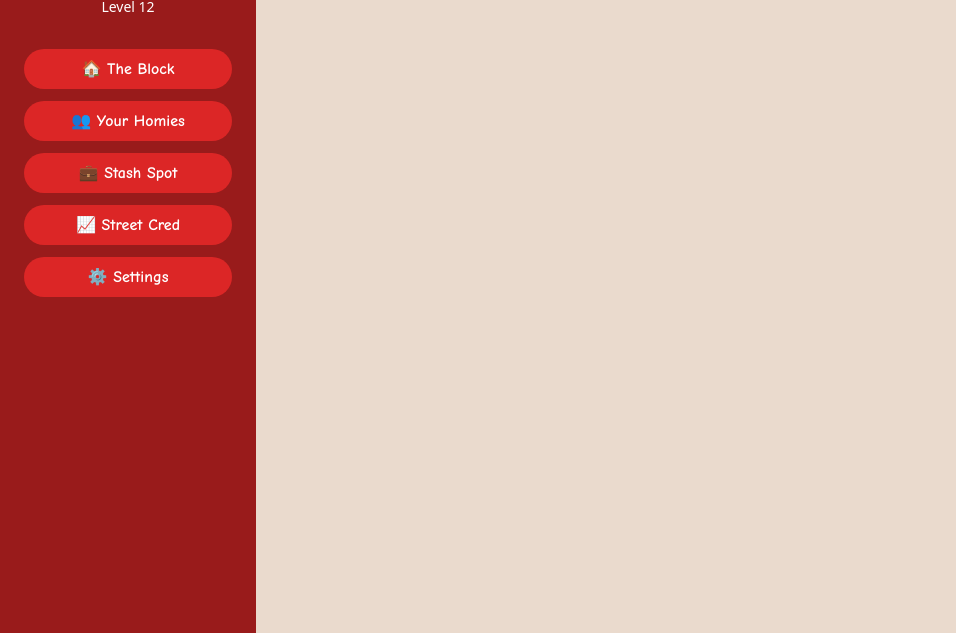
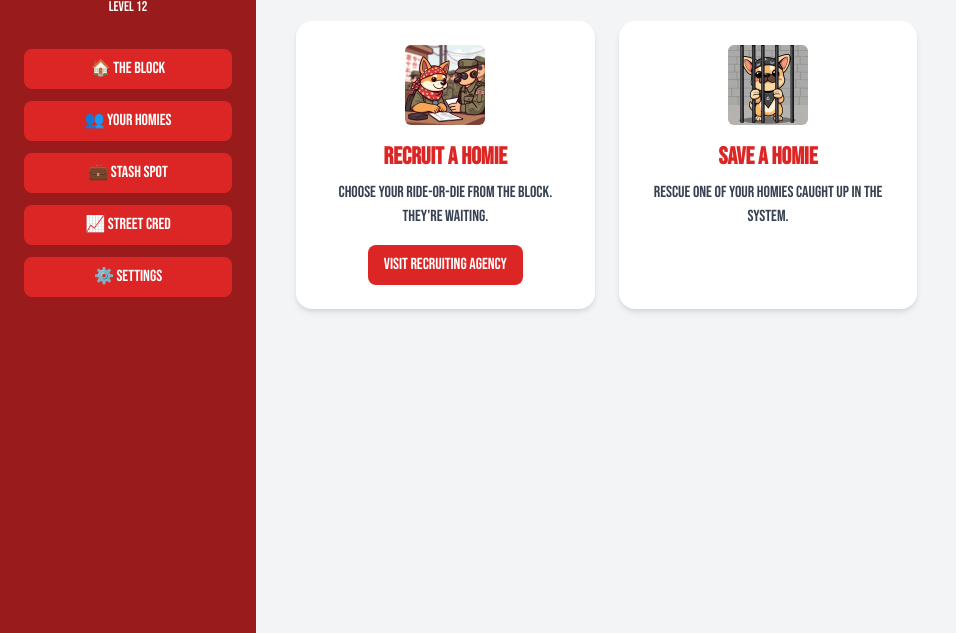
Before and after one commit to nuggzbunny09/eHomies, a plain HTML site: page index.html in a window 1280 px wide. Shown: the part 167-800 px from the top of the page, without its empty margins (0-956 px from the left). Drawn offline with nearby package versions, Linux system fonts and the light colour scheme.

Commit message:
Update index.html

```diff
--- a/index.html
+++ b/index.html
@@ -3,218 +3,74 @@
 <head>
   <meta charset="UTF-8" />
   <meta name="viewport" content="width=device-width, initial-scale=1.0"/>
-  <title>eHomies - The Block</title>
-  <script src="https://cdn.tailwindcss.com"></script>
+  <title>The Block | eHomies</title>
+  <link href="https://cdn.jsdelivr.net/npm/tailwindcss@2.2.19/dist/tailwind.min.css" rel="stylesheet"/>
+  <style>
+    @import url('https://fonts.googleapis.com/css2?family=Bebas+Neue&display=swap');
 
-  <style>
-    #main-content {
-  position: relative;
-  isolation: isolate; /* forces a new stacking context */
-  background-color: #EADACD; /* match body bg */
-}
-    #main-content > * {
-    position: relative;
-    z-index: 10;
+    body {
+      font-family: 'Bebas Neue', sans-serif;
+      background-color: #f3f4f6;
     }
 
-  #main-content h1 {
-    margin: 0;
-    line-height: 1.2;
-    overflow-wrap: break-word;
-    word-break: break-word;
-    z-index: 10;
+    .bubbly {
+      border-radius: 0.5rem;
+      transition: transform 0.2s;
+    }
+
+    .bubbly:hover {
+      transform: scale(1.05);
     }
 
     .graffiti-title {
-    display: inline-block;
-    max-width: 100%;
-    word-break: break-word;
-    overflow-wrap: break-word;
-    position: relative;
-    z-index: 10;
-  }
-    @font-face {
-      font-family: 'Street Soul';
-      src: url('./fonts/street soul.ttf') format('truetype');
-      font-weight: normal;
-      font-style: normal;
-    }
-
-    .graffiti-title {
-      font-family: 'Street Soul', cursive;
-      word-break: break-word;
-      overflow-wrap: break-word;
+      font-size: 4rem;
+      line-height: 1;
     }
 
     .main-title {
-      font-family: 'Comic Sans MS', cursive;
-      font-weight: 900;
-      text-shadow: 2px 2px 0 #333;
-    }
-
-    .bubbly {
-      font-family: 'Comic Sans MS', cursive;
+      font-size: 3rem;
       font-weight: bold;
-      border-radius: 9999px;
     }
   </style>
 </head>
-<body class="bg-[#EADACD] text-gray-800 font-sans overflow-x-hidden">
-
-  <div class="flex min-h-screen">
+<body class="flex h-screen">
 
   <!-- Sidebar -->
-    <aside class="w-64 bg-red-800 text-white p-6 flex-shrink-0">
+  <aside class="w-64 bg-red-800 text-white p-6">
     <div class="mb-8">
-        <img src="https://sapi.subeta.net/avatar/736889.png" alt="User Avatar" class="rounded-full w-24 h-24 mx-auto shadow-md"/>
+      <img src="https://sapi.subeta.net/avatar/736889.png" alt="User Avatar" class="rounded-full w-24 h-24 mx-auto shadow-md" />
       <h2 class="text-center mt-4 text-xl font-bold">NuggzBunny</h2>
       <p class="text-center text-sm">Level 12</p>
     </div>
 
     <nav class="space-y-3">
-        <button onclick="loadContent('block')" class="w-full bg-red-600 hover:bg-red-700 py-2 px-4 bubbly text-white">🏠 The Block</button>
-        <button onclick="loadContent('homies')" class="w-full bg-red-600 hover:bg-red-700 py-2 px-4 bubbly text-white">👥 Your Homies</button>
-        <button onclick="loadContent('stash')" class="w-full bg-red-600 hover:bg-red-700 py-2 px-4 bubbly text-white">💼 Stash Spot</button>
-        <button onclick="loadContent('cred')" class="w-full bg-red-600 hover:bg-red-700 py-2 px-4 bubbly text-white">📈 Street Cred</button>
-        <button onclick="loadContent('settings')" class="w-full bg-red-600 hover:bg-red-700 py-2 px-4 bubbly text-white">⚙️ Settings</button>
+      <a href="index.html" class="w-full block bg-red-600 hover:bg-red-700 py-2 px-4 bubbly text-white text-center">🏠 The Block</a>
+      <a href="homies.html" class="w-full block bg-red-600 hover:bg-red-700 py-2 px-4 bubbly text-white text-center">👥 Your Homies</a>
+      <a href="stash.html" class="w-full block bg-red-600 hover:bg-red-700 py-2 px-4 bubbly text-white text-center">💼 Stash Spot</a>
+      <a href="cred.html" class="w-full block bg-red-600 hover:bg-red-700 py-2 px-4 bubbly text-white text-center">📈 Street Cred</a>
+      <a href="settings.html" class="w-full block bg-red-600 hover:bg-red-700 py-2 px-4 bubbly text-white text-center">⚙️ Settings</a>
     </nav>
   </aside>
 
   <!-- Main Content -->
-    <main id="main-content" class="flex-1 p-10 overflow-hidden min-h-screen relative z-10">
-      <!-- Content gets injected here -->
-    </main>
+  <main class="flex-1 p-10 overflow-y-auto">
+    <h1 class="graffiti-title text-6xl md:text-7xl text-red-600 font-bold mb-6">Welcome to The Block</h1>
+    <p class="text-lg text-gray-700 mb-8">This is your hub — news, events, daily goals, and more coming soon.</p>
 
-  </div>
-
-<script>
-  function loadContent(section) {
-    // Save the current section to localStorage
-    localStorage.setItem('lastSection', section);
-
-    const content = document.getElementById('main-content');
-    while (content.firstChild) {
-      content.removeChild(content.firstChild);
-    }
-
-    let html = '';
-
-    switch (section) {
-      case 'block':
-        html = `
-          <h1 class="graffiti-title text-6xl md:text-7x1 text-red-600 font-bold mb-6">Welcome to The Block</h1>
-          <p class="text-lg text-gray-700">This is your hub — news, events, daily goals, and more coming soon.</p>
-        `;
-        break;
-
-      case 'homies':
-        html = `
-          <h1 class="graffiti-title text-6xl md:text-7xl text-red-600 font-bold mb-6">Your Homies</h1>
     <div class="grid grid-cols-1 md:grid-cols-3 gap-6">
+      <!-- Example: Feature Cards -->
       <div class="bg-white rounded-2xl shadow-md p-6 text-center hover:shadow-lg transition">
         <div class="mb-4">
-                <img src="images/RecruitAHomie.jpeg" alt="Recruit a Homie Icon" class="w-20 h-20 mx-auto rounded-md"/>
+          <img src="images/RecruitAHomie.jpeg" alt="Recruit a Homie" class="w-20 h-20 mx-auto rounded-md" />
         </div>
         <h2 class="text-2xl font-bold text-red-600 mb-2">Recruit a Homie</h2>
-              <p class="text-gray-700 mb-4">Recruit a new Homie to join your squad. Choose from the base set of Homies here.</p>
+        <p class="text-gray-700 mb-4">Choose your ride-or-die from the block. They're waiting.</p>
         <a href="recruiting.html" class="inline-block bg-red-600 hover:bg-red-700 text-white py-2 px-4 bubbly">Visit Recruiting Agency</a>
       </div>
 
       <div class="bg-white rounded-2xl shadow-md p-6 text-center hover:shadow-lg transition">
         <div class="mb-4">
-                <img src="images/SaveAHomie.jpeg" alt="Save a Homie Icon" class="w-20 h-20 mx-auto rounded-md"/>
+          <img src="images/SaveAHomie.jpeg" alt="Save a Homie" class="w-20 h-20 mx-auto rounded-md" />
         </div>
-              <h2 class="text-2xl font-bold text-red-600 mb-2">Bail Out a Homie</h2>
-              <p class="text-gray-700 mb-4">Bail out a Homie that was picked up off the streets, committing crimes to survive.</p>
-              <a href="#" onclick="loadContent('adopt')" class="inline-block bg-red-600 hover:bg-red-700 text-white py-2 px-4 bubbly">Visit the Jail</a>
-            </div>
-
-            <div class="bg-white rounded-2xl shadow-md p-6 text-center hover:shadow-lg transition">
-              <div class="mb-4">
-                <img src="images/AbandonAHomie.jpeg" alt="Abandon a Homie Icon" class="w-20 h-20 mx-auto rounded-md"/>
-              </div>
-              <h2 class="text-2xl font-bold text-red-600 mb-2">Kick 'Em Out</h2>
-              <p class="text-gray-700 mb-4">Let go of your Homies who ain't cuttin' it. See if they can fend for themselves out on the streets.</p>
-              <a href="#" onclick="loadContent('abandon')" class="inline-block bg-red-600 hover:bg-red-700 text-white py-2 px-4 bubbly">Take a Drive</a>
-            </div>
-          </div>
-        `;
-        break;
-
-      case 'recruit':
-        html = `
-          <h1 class="text-5xl text-red-800 mb-6 main-title">🎯 Recruit a Homie</h1>
-          <p class="text-lg text-gray-700 mb-4">Pick your first eHomie from a lineup of real ones. No randoms here—choose wisely and train 'em right.</p>
-          <div class="flex space-x-4 mb-6">
-            <button onclick="loadContent('adopt')" class="bg-red-600 hover:bg-red-700 text-white py-2 px-4 bubbly">❤️ Save a Homie</button>
-            <button onclick="loadContent('recruit')" class="bg-red-600 hover:bg-red-700 text-white py-2 px-4 bubbly">🎯 Recruit a Homie</button>
-            <button onclick="loadContent('abandon')" class="bg-red-600 hover:bg-red-700 text-white py-2 px-4 bubbly">🚪 Abandon a Homie</button>
-          </div>
-          <p class="text-gray-600">[Insert your recruit selection UI here]</p>
-        `;
-        break;
-
-      case 'adopt':
-        html = `
-          <h1 class="text-5xl text-red-800 mb-6 main-title">❤️ Save a Homie</h1>
-          <p class="text-lg text-gray-700 mb-4">These homies been through it and need a new shot. Show some love, give 'em a home, and they'll hold you down for life.</p>
-          <p class="text-gray-600">[Insert adopt interface here]</p>
-        `;
-        break;
-
-      case 'abandon':
-        html = `
-          <h1 class="text-5xl text-red-800 mb-6 main-title">🚪 Kick 'Em Out</h1>
-          <p class="text-lg text-gray-700 mb-4">Not every eHomie makes the cut. If it’s time to part ways, let 'em go with style. But don’t say we didn’t warn ya.</p>
-          <p class="text-gray-600">[Insert abandon interface here]</p>
-        `;
-        break;
-
-      case 'stash':
-        html = `
-          <h1 class="graffiti-title text-7xl text-red-600 font-bold mb-6">Stash Spot</h1>
-          <p class="text-lg text-gray-700">Store your gear, goodies, and street treasures here. Inventory system coming soon.</p>
-        `;
-        break;
-
-      case 'cred':
-        html = `
-          <h1 class="graffiti-title text-7xl text-red-600 font-bold mb-6">Street Cred</h1>
-          <p class="text-lg text-gray-700">Track your rep, badges, and homie milestones. More stats dropping soon.</p>
-        `;
-        break;
-
-      case 'settings':
-        html = `
-          <h1 class="graffiti-title text-7xl text-red-600 font-bold mb-6">Settings</h1>
-          <p class="text-lg text-gray-700">Adjust your account, theme, and game preferences here.</p>
-        `;
-        break;
-    }
-
-    content.innerHTML = html;
-  }
-
-// On page load
-window.addEventListener('DOMContentLoaded', () => {
-  const params = new URLSearchParams(window.location.search);
-  const sectionFromURL = params.get('section');
-  const lastSection = localStorage.getItem('lastSection');
-
-  let sectionToLoad = 'block'; // default fallback
-
-  if (sectionFromURL) {
-    sectionToLoad = sectionFromURL;
-    localStorage.setItem('lastSection', sectionFromURL); // update saved
-  } else if (lastSection) {
-    sectionToLoad = lastSection;
-  }
-
-  loadContent(sectionToLoad);
-});
-
-
-</script>
-
-</body>
-</html>
+        <h2 class="text-2xl font-bold text-red-600 mb-2">Save a Homie</h2>
+        <p class="text-gray-700 mb-4">Rescue one of your homies caught up in the system.</p
```
Lines whose indentation alone changed are shown as unchanged.
